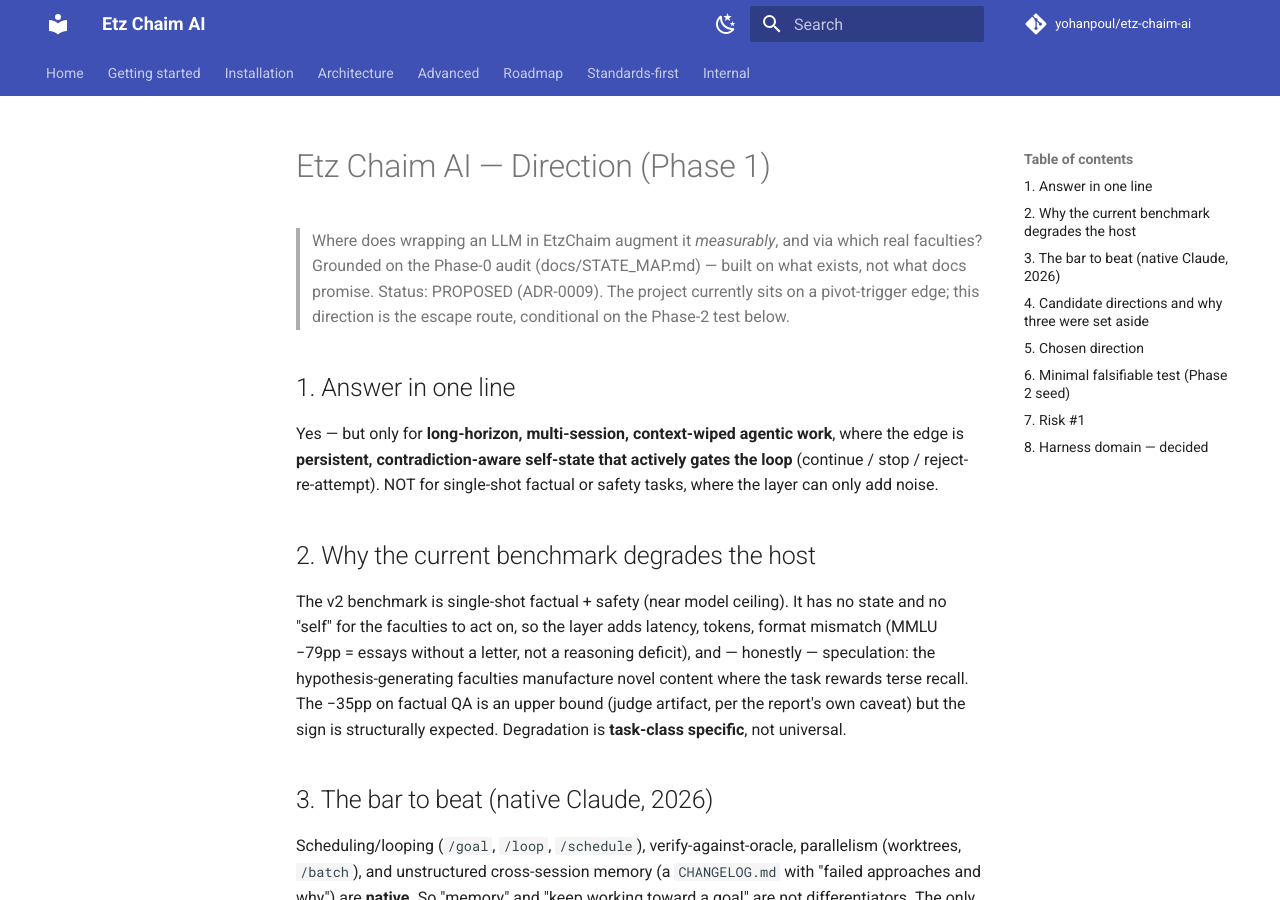
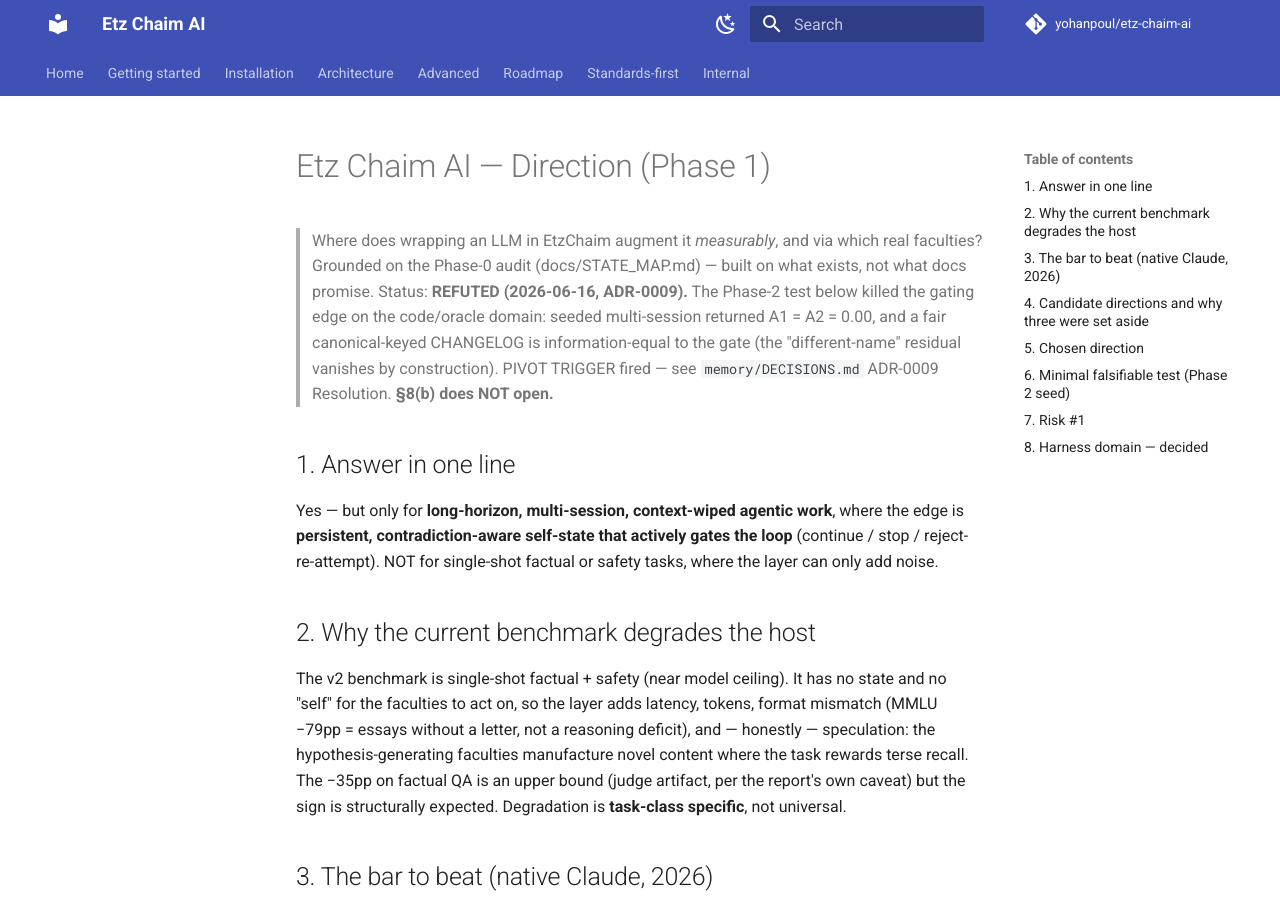
Before and after one commit to yohanpoul/etz-chaim-ai, an MkDocs documentation site: the page built from docs/DIRECTION.md, in a window 1280 px wide and 900 px high. Built offline with MkDocs 1.6.1 and Material for MkDocs 9.7.7, drawn with Linux system fonts in a browser that asks for light colours; comment, search, counter and statistics services are not loaded; some of the changed text lies outside the part shown.

Commit message:
docs: ADR-0009 REFUTED - shov-gate gating edge falsified on code/oracle (PIVOT)

````diff
--- a/docs/DIRECTION.md
+++ b/docs/DIRECTION.md
@@ -2,8 +2,10 @@
 
 > Where does wrapping an LLM in EtzChaim augment it *measurably*, and via which real faculties?
 > Grounded on the Phase-0 audit (docs/STATE_MAP.md) — built on what exists, not what docs promise.
-> Status: PROPOSED (ADR-0009). The project currently sits on a pivot-trigger edge; this direction is
-> the escape route, conditional on the Phase-2 test below.
+> Status: **REFUTED (2026-06-16, ADR-0009).** The Phase-2 test below killed the gating edge on the
+> code/oracle domain: seeded multi-session returned A1 = A2 = 0.00, and a fair canonical-keyed
+> CHANGELOG is information-equal to the gate (the "different-name" residual vanishes by construction).
+> PIVOT TRIGGER fired — see `memory/DECISIONS.md` ADR-0009 Resolution. **§8(b) does NOT open.**
 
 ## 1. Answer in one line
 Yes — but only for **long-horizon, multi-session, context-wiped agentic work**, where the edge is
@@ -63,6 +65,9 @@
 - **Proof:** A2 significantly < A1 on (1)+(2) at equal/better (3)+(4), and an **ablation** (disable
   the `contradict`/`deprecate` gating) erases the gain → the gating wire is the cause.
 - **Refutation (null → PIVOT):** A2 ≈ A1 → the lifecycle adds nothing beyond a markdown log.
+  **FIRED (2026-06-16):** the seeded multi-session run returned A1 = A2 = 0.00; and a fair
+  information-symmetric A1 (canonical-key log) is information-equal to the code-keyed gate, so the
+  surviving "different-name" residual vanishes by construction. ADR-0009 **REFUTED**.
 
 Adversary's precise null-probe: Session A creates + deprecates "approach X fails" as a committed
 fact; Session B `set_intention("try X again")` must auto-reject or warn with the prior fact — if it
@@ -84,6 +89,7 @@
 - **(b) Open-ended research/analysis across sessions — DEFERRED, conditional.** Pursued **only if
   (a) first validates the gating mechanism.** This is where the broader identity lives, but its
   dead-end/contradiction labels are subjective, so it must not be the mechanism's first test.
+  **(2026-06-16) (a) REFUTED → (b) does NOT open.**
 - **(c) Synthetic task with injected known dead-ends — optional sanity sub-check** alongside (a) to
   isolate the gating logic from domain noise.
 ```
````
Also changed, not shown: claude-progress.txt (+10 -1 lines), memory/DECISIONS.md (+30 -1 lines).
